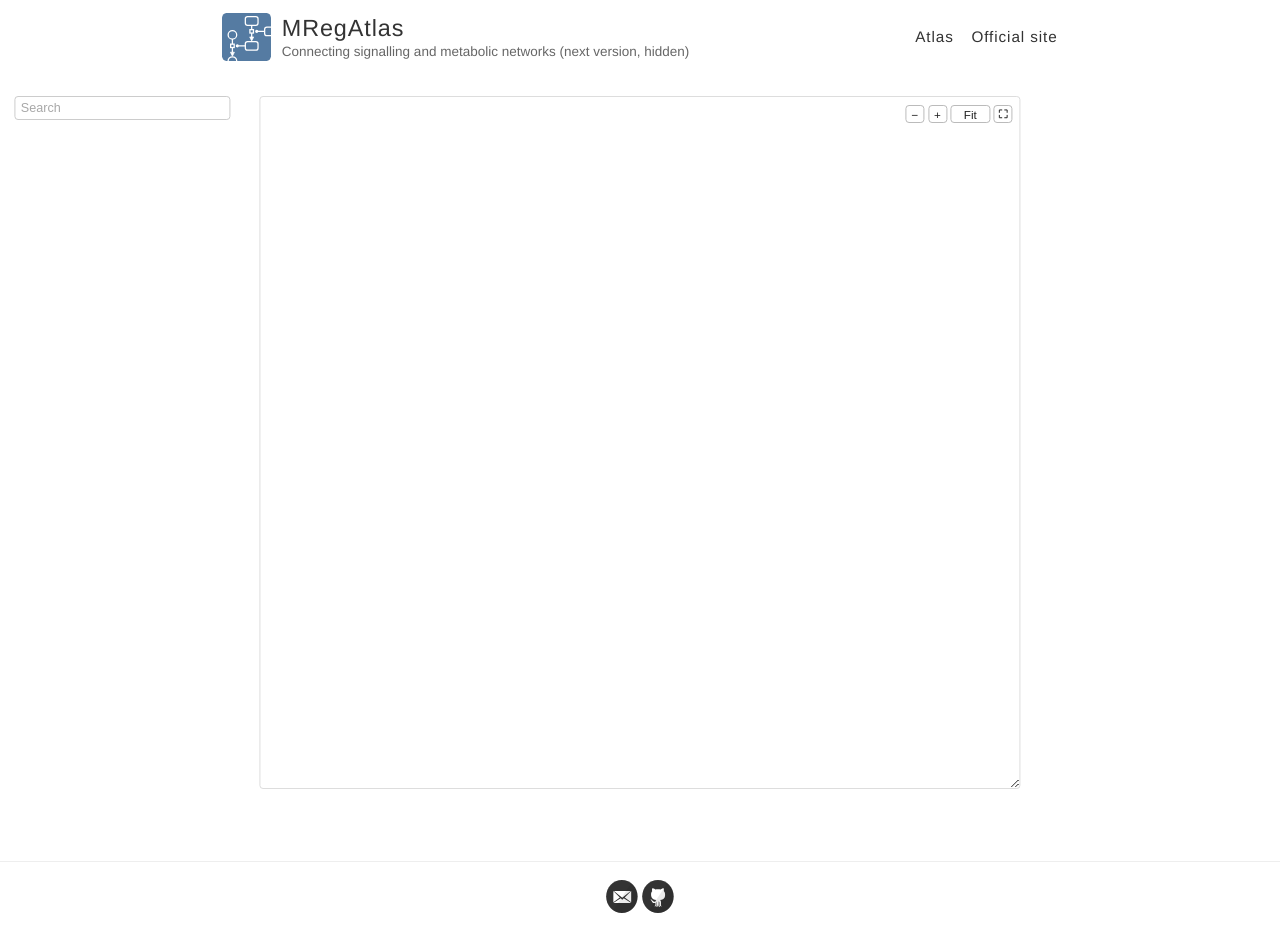
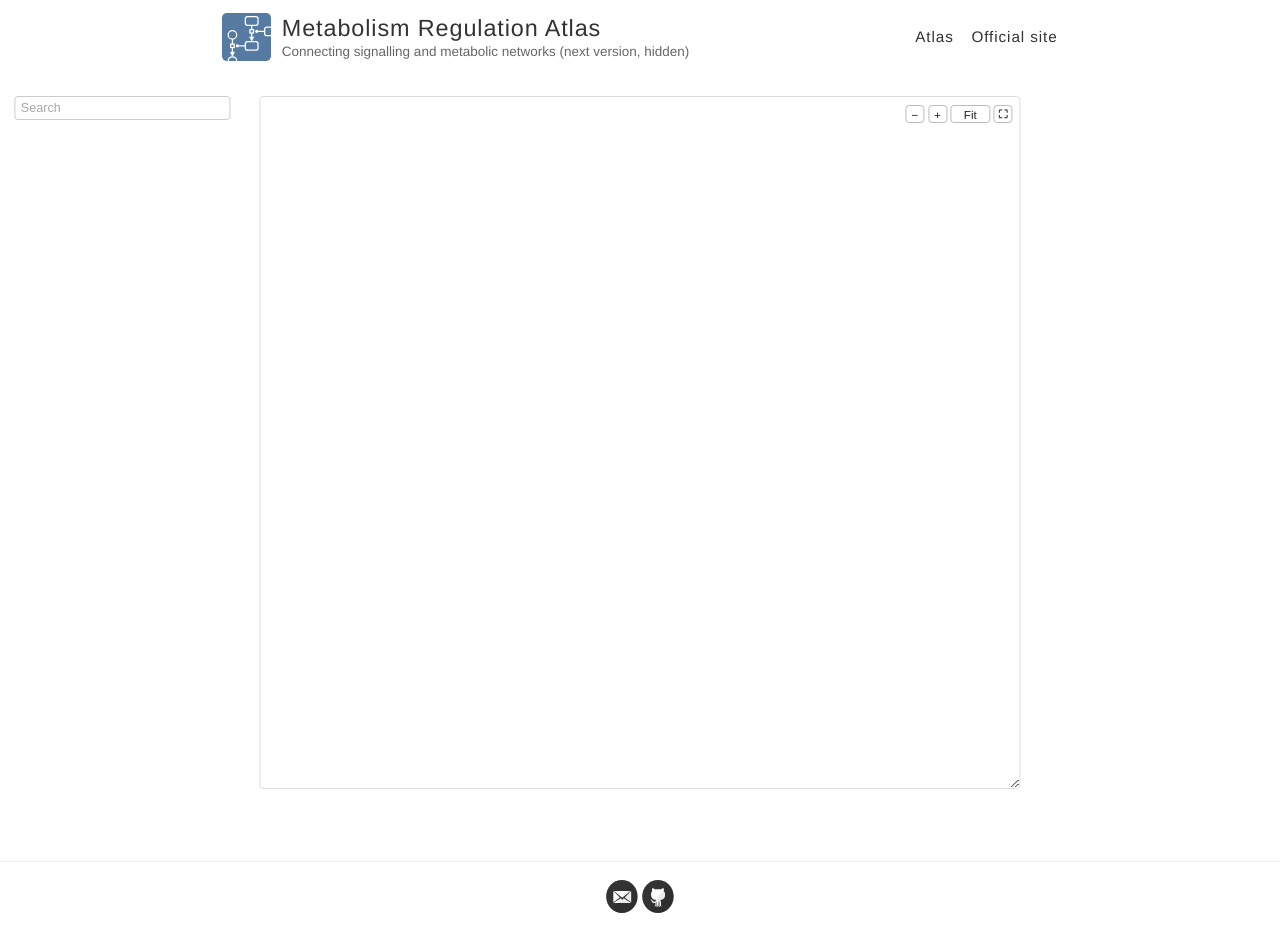
Before and after one commit to mreg-atlas/mreg-atlas.github.io, a Jekyll site: the page built from pages/atlas.html, in a window 1280 px wide. Built offline with Jekyll 4.4.1, drawn with Linux system fonts in a browser that asks for light colours.

Commit message:
Site name in full: Metabolism Regulation Atlas (header, tab title, start page)
Co-Authored-By: Claude Opus 5.5 <noreply@anthropic.com>
Claude-Session: https://claude.ai/code/session_01RZmt2SUSjzVk7SZs7TneN6

```diff
--- a/_config.yml
+++ b/_config.yml
@@ -3,7 +3,7 @@
 #
 
 # Name of your site (displayed in the header)
-name: MRegAtlas
+name: Metabolism Regulation Atlas
 
 
 # Short bio or description (displayed in the header)
--- a/index.html
+++ b/index.html
@@ -4,4 +4,4 @@ sitemap: false
 ---
 <!DOCTYPE html>
 <html><head><meta charset="utf-8"><meta name="robots" content="noindex, nofollow">
-<meta http-equiv="refresh" content="0; url=/atlas/"><title>MRegAtlas</title></head><body><a href="/atlas/">MRegAtlas</a></body></html>
+<meta http-equiv="refresh" content="0; url=/atlas/"><title>Metabolism Regulation Atlas</title></head><body><a href="/atlas/">Metabolism Regulation Atlas</a></body></html>
```
Also changed, not shown: CLAUDE.md (+3 -1 lines), README.md.
